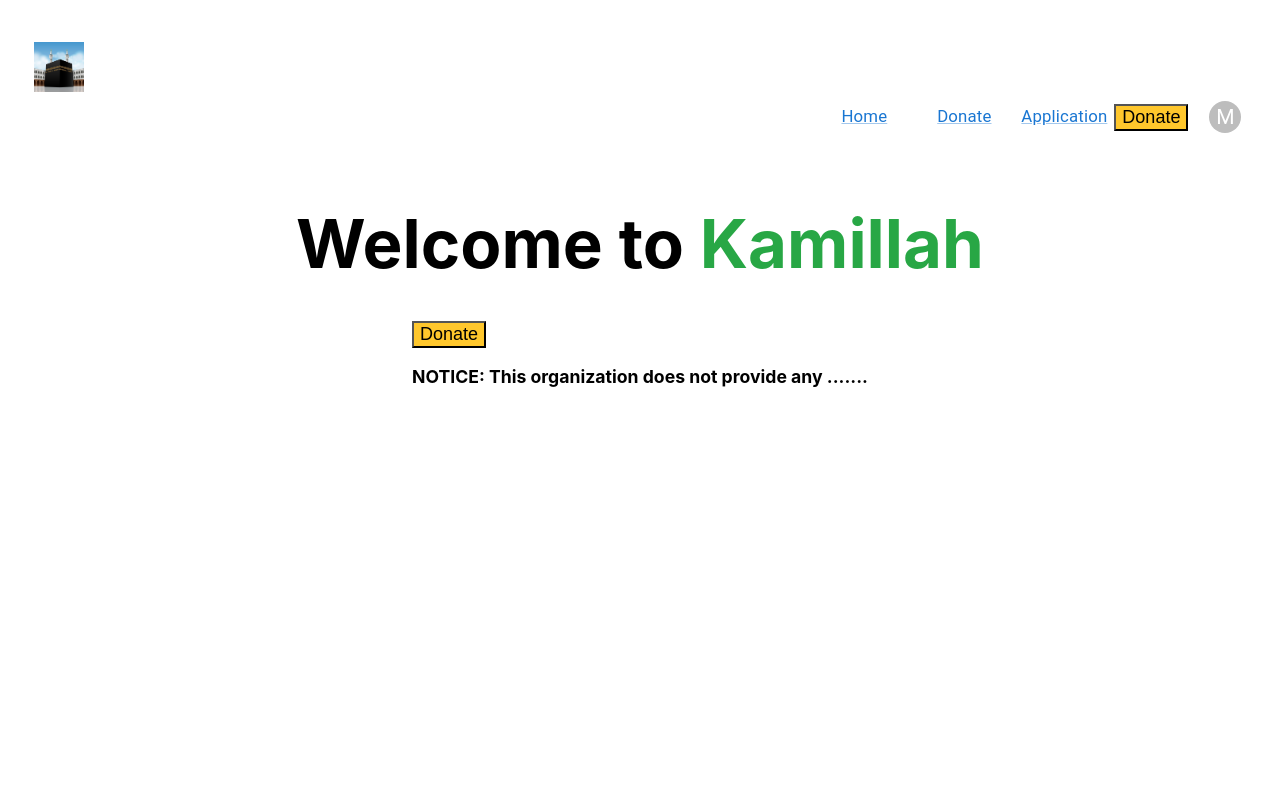
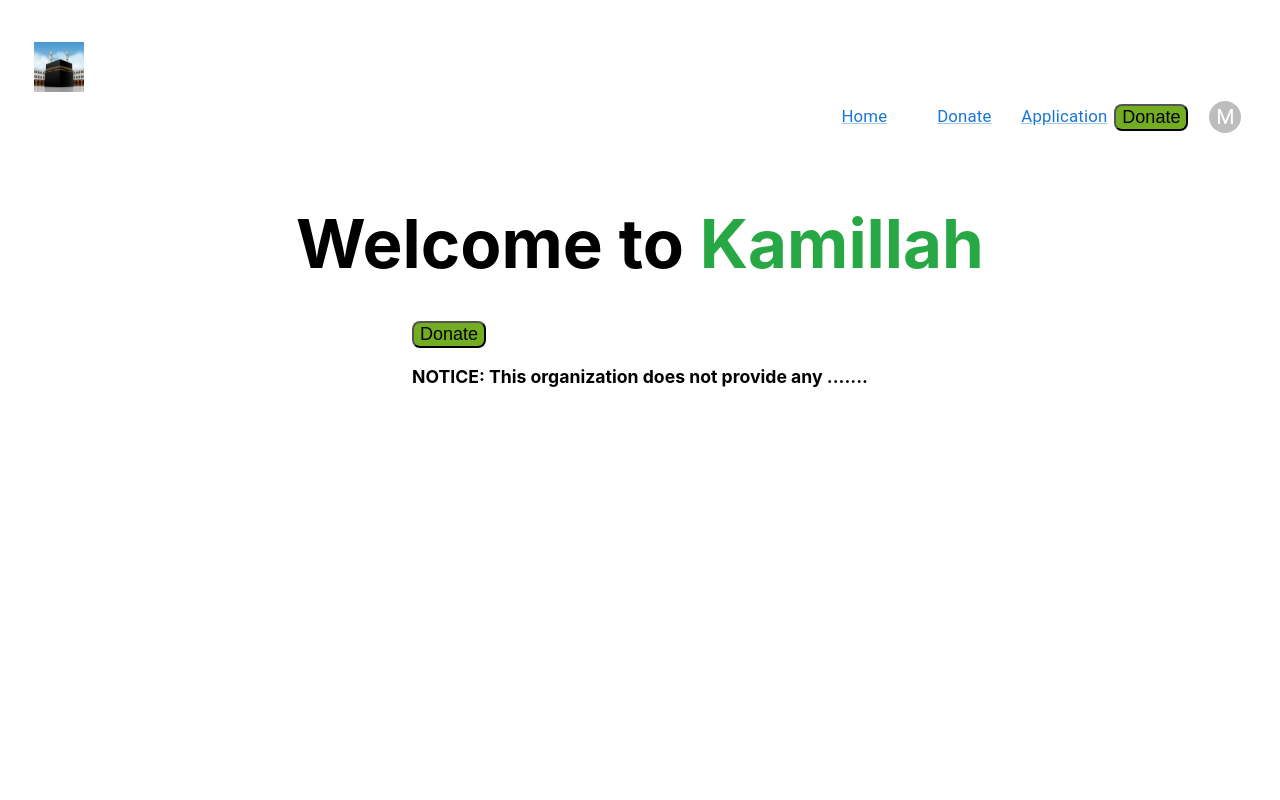
Before and after one commit to bashiraziz/kamillah, a Next.js app: page /Donate in a window 1280 px wide. Shown: the top 800 px of the page. Built offline with nearby package versions, Linux system fonts and the light colour scheme.

Commit message:
Adjustment to donate button

```diff
--- a/components/NavbarLogo.js
+++ b/components/NavbarLogo.js
@@ -31,7 +31,7 @@ export default function NavbarLogo() {
       <Box sx={{ justifyContent: 'left', display: 'flex', alignItems: 'center', textAlign: 'center' }}>
 
 
-         <a>
+         <a className='logo'>
         <Image
          src={Logo}
          alt="Home"
--- a/components/NavbarMenu.js
+++ b/components/NavbarMenu.js
@@ -1,4 +1,4 @@
-import * as React from 'react';
+  import * as React from 'react';
 import Box from '@mui/material/Box';
 import Avatar from '@mui/material/Avatar';
 import Menu from '@mui/material/Menu';
@@ -23,9 +23,6 @@ export default function NavbarMenu() {
     setAnchorEl(null);
   };
 
-  const handleDonateClick = () =>{
-
-  }
   return (
     <React.Fragment>
       <Box sx={{ justifyContent: 'right', display: 'flex', alignItems: 'center', textAlign: 'center' }}>
@@ -38,8 +35,10 @@ export default function NavbarMenu() {
         <Link href="/Application">
         <Typography sx={{ minWidth: 100 }}>Application</Typography>
         </Link>
+        <Link href="/Donate" passHref>
+          <button class="donatebutton">Donate</button>
+        </Link>
 
-        <button onClick={handleDonateClick} class="donatebutton">Donate</button>
 
 
         <Tooltip title="Account settings">
--- a/pages/Donate/index.js
+++ b/pages/Donate/index.js
@@ -3,8 +3,8 @@ import Image from 'next/image'
 import styles from '../../styles/Home.module.css'
 import NavbarMenu from '../../components/NavbarMenu'
 import NavbarLogo from '../../components/NavbarLogo'
-import Link from 'next/link'
-
+//import Link from 'next/link'
+import { Link } from '@mui/material';
 
 export default function Donate() {
 
@@ -34,7 +34,9 @@ export default function Donate() {
         <div >
         <br></br>
         <p>
-        <button onClick={handleDonateClick} class="donatebutton">Donate</button>
+        <Link href="/Donate" passHref>
+          <button class="donatebutton">Donate</button>
+        </Link>
         </p>
 
 
--- a/styles/Home.module.css
+++ b/styles/Home.module.css
@@ -109,9 +109,6 @@
   margin-left: 0.5rem;
 }
 
-.donatebutton {
-  background-color:#28a745
-}
 
 @media (max-width: 600px) {
   .grid {
--- a/styles/globals.css
+++ b/styles/globals.css
@@ -18,8 +18,8 @@ a {
 }
 
 .donatebutton {
-  background-color:#ffc72c;
-  color:black;
+  background-color:#73AD21;
+  border-radius: 8px;
   text-emphasis-color: black;
   font-size: large;
 }
```
Also changed, not shown: pages/index.js (+9 -3 lines), public/new-images-kaaba-mecca-after-restoration.jpg (added).
